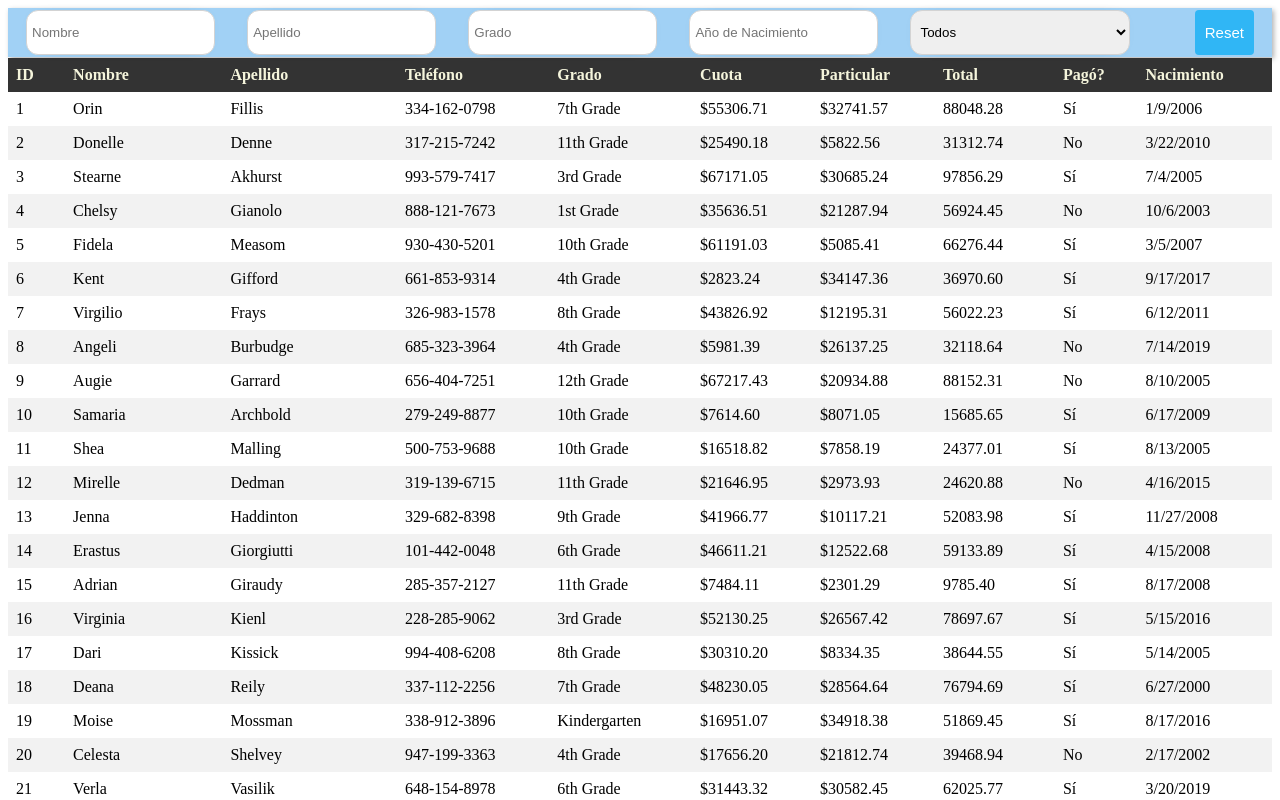
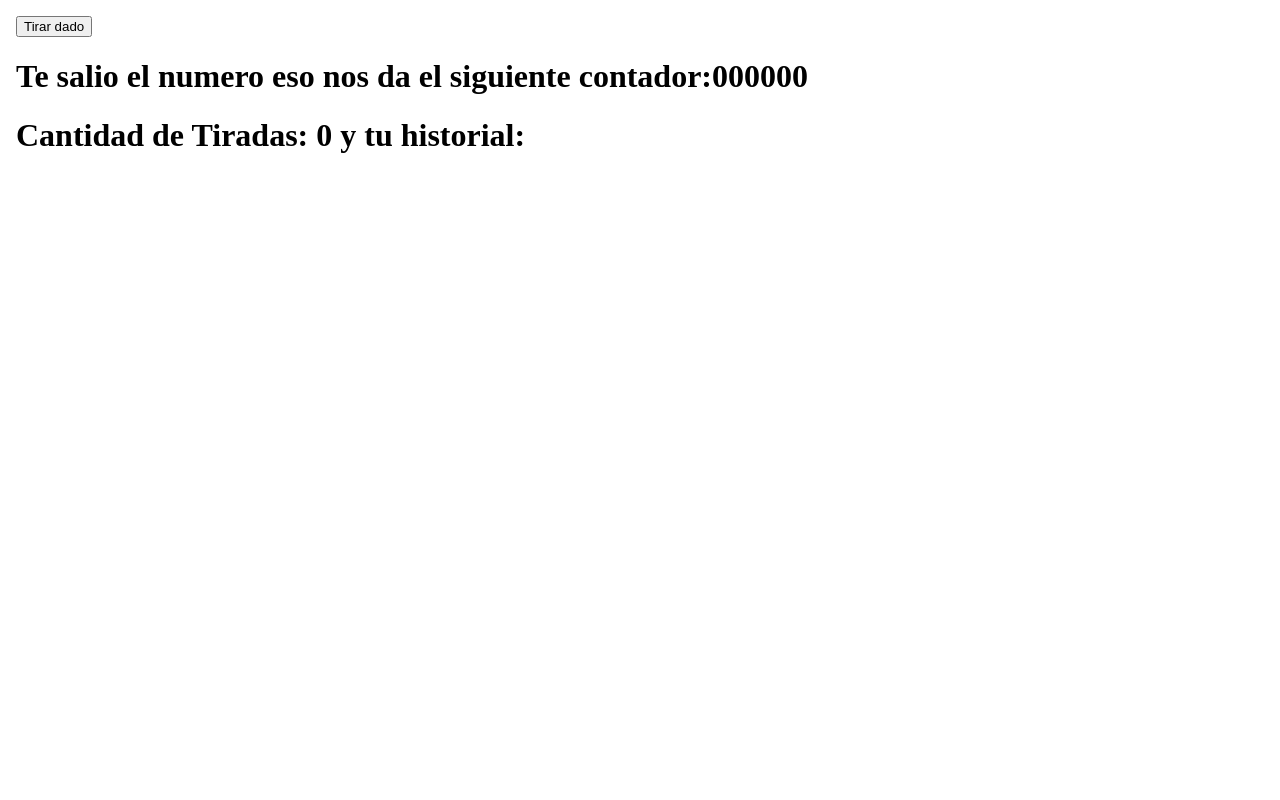
Before and after one commit to DaniLedes99/StudentsTable, a React (Vite) app: page / in a window 1280 px wide. Shown: the top 800 px of the page. Built offline with nearby package versions, Linux system fonts and the light colour scheme.

Commit message:
[Dados] parte 1, funcional andando

```diff
--- a/src/App.jsx
+++ b/src/App.jsx
@@ -1,9 +1,10 @@
-import TableWithFilter from "./Components/TableWithFilter";
+
+import Dado from "./Components/Dado";
 
 function App() {
   return (
     <>
-      <TableWithFilter />
+      <Dado />
     </>
   );
 }
--- /dev/null
+++ b/src/Components/Dado.jsx
@@ -0,0 +1,50 @@
+import { useState} from 'react'
+
+function Dado({lados = 6}) {
+    const [valor, setValor]=useState();
+    const [contador,setContador]=useState(Array(lados).fill(0));
+    const [cantidadDeTiradas, setCantidadDeTiradas] = useState(0);
+    const [historial, setHistorial]=useState([]);
+
+    //143625
+
+    const tirarDado= ()=>{
+        const nuevoValor=Math.floor(Math.random()*lados+1);
+        setValor(nuevoValor);
+        setCantidadDeTiradas(cantidadDeTiradas+1);
+        historial.push(nuevoValor);
+
+        if (cantidadDeTiradas<10){
+            setHistorial([...historial]);
+            const nuevoContador = [...contador];//si no pongo los ... no se actualiza el valor
+            nuevoContador[nuevoValor-1] = nuevoContador[nuevoValor-1]+1;
+            setContador(nuevoContador);
+            console.log(nuevoContador)
+            console.log(historial)
+        }
+        else{
+            const nuevoValor=Math.floor(Math.random()*lados+1);
+            setValor(nuevoValor);
+            const firstValue=historial[0]
+            historial.shift();
+            setHistorial([...historial]);
+            const nuevoContador = [...contador];//si no pongo los ... no se actualiza el valor
+            nuevoContador[firstValue-1] = nuevoContador[firstValue-1]-1;
+            nuevoContador[nuevoValor-1] = nuevoContador[nuevoValor-1]+1;
+            console.log(nuevoContador)
+            console.log(historial)
+            setContador(nuevoContador);
+
+        }
+
+    }
+  return (
+    <div>
+        <button onClick={tirarDado}>Tirar dado</button>
+        <h1>Te salio el numero {valor} eso nos da el siguiente contador:{contador}</h1>
+        <h1>Cantidad de Tiradas: {cantidadDeTiradas} y tu historial:{historial}</h1>
+    </div>
+  )
+}
+
+export default Dado
```
Also changed, not shown: src/Components/dados.txt (added).
